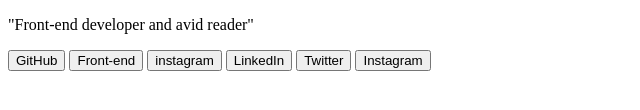
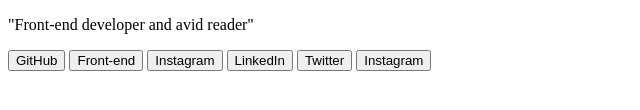
Before and after one commit to milatamilana/Html-Project, a plain HTML site: page index.html in a window 1280 px wide. Shown: the part 504-614 px from the top of the page, 0-640 px from the left. Drawn offline with Linux system fonts and the light colour scheme.

Commit message:
Changed a letter

```diff
--- a/index.html
+++ b/index.html
@@ -28,7 +28,7 @@
         <!-- social links -->
         <button>GitHub</button>
         <button>Front-end</button>
-        <button>instagram</button>
+        <button>Instagram</button>
         <button>LinkedIn</button>
         <button>Twitter</button>
         <button>Instagram</button>
```
